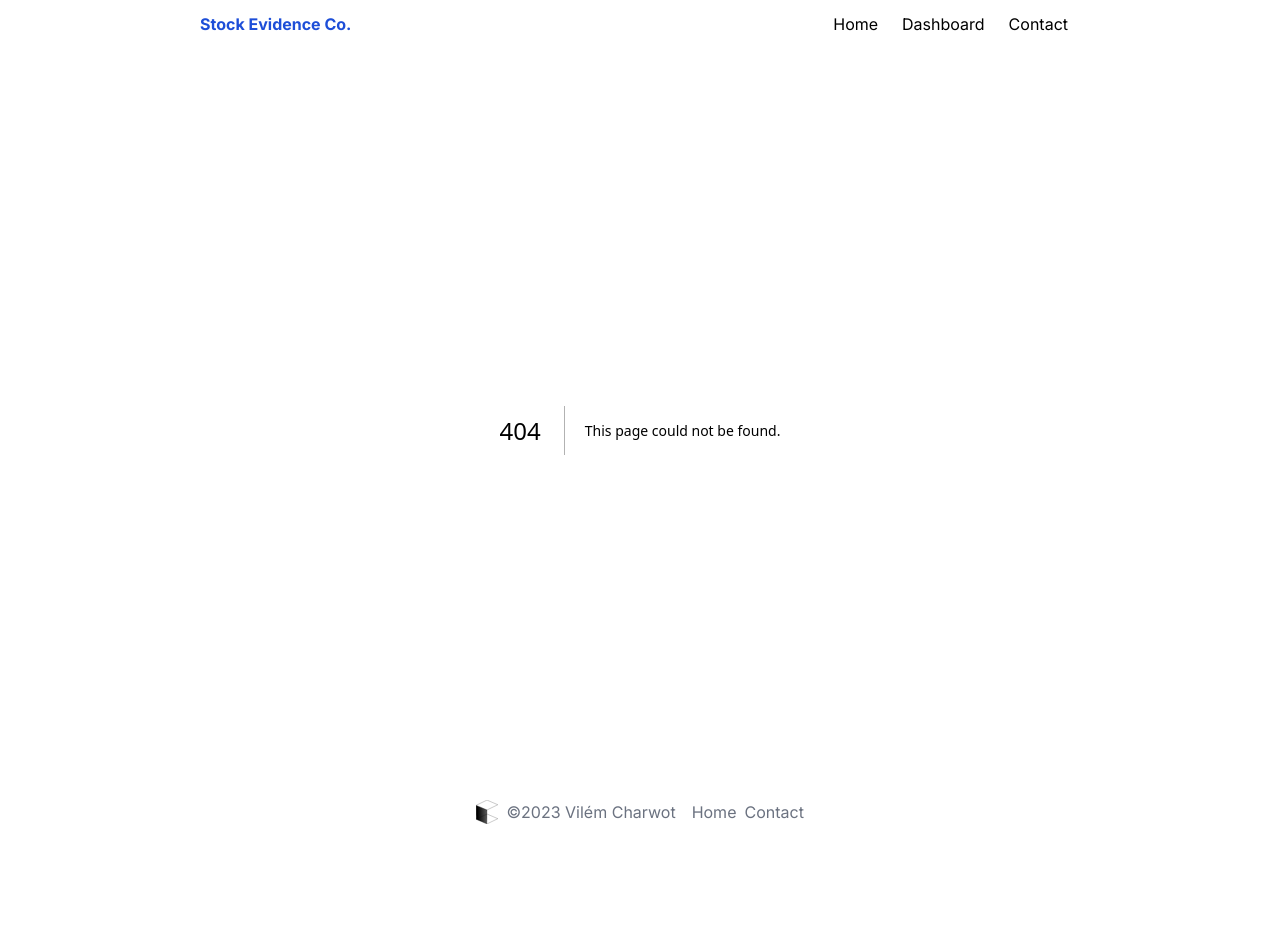
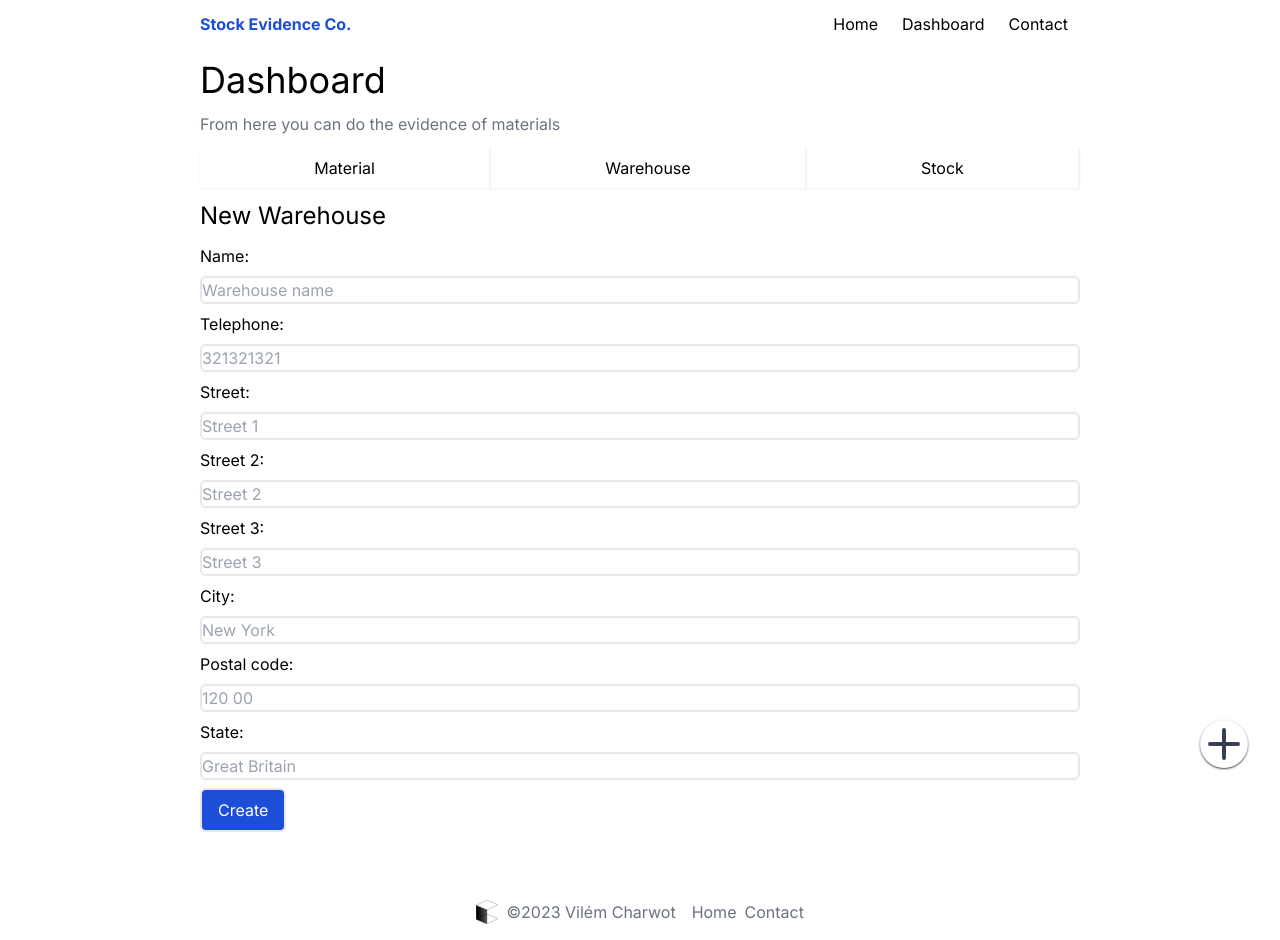
Before and after one commit to MrLogEN/4iz268-js-app, a Next.js app in the folder 4iz268-stock-evidence/: page /dashboard/new/warehouse in a window 1280 px wide. Before the commit this address had no page. Before the commit the page ends 840 px from the top, so only its background shows below. Built offline with nearby package versions, Linux system fonts and the light colour scheme.

Commit message:
Create warehouse is working properly

```diff
--- /dev/null
+++ b/4iz268-stock-evidence/src/app/dashboard/edit/warehouse/loading.js
@@ -0,0 +1,5 @@
+export default function WarehouseEditLoading(){
+    return(
+        <p className='text-2xl'>Loading warehouse...</p>
+    )
+}
--- a/4iz268-stock-evidence/src/app/dashboard/new/material/layout.js
+++ b/4iz268-stock-evidence/src/app/dashboard/new/material/layout.js
@@ -6,7 +6,7 @@ export const metadata = {
 export default function NewMaterialLayout({children}){
     return(
         <>
-            <h3 className='font-bold'>New Material</h3>
+            <h2 className='text-2xl'>New Material</h2>
             {children}
         </>
     )
--- /dev/null
+++ b/4iz268-stock-evidence/src/app/dashboard/new/warehouse/layout.js
@@ -0,0 +1,11 @@
+export const metadata = {
+    title: 'Stock Evidence - New Warehouse'
+}
+export default function NewWarehouseLayout({children}){
+    return(
+        <>
+            <h2 className='text-2xl'>New Warehouse</h2>
+            {children}
+        </>
+    )
+}
--- /dev/null
+++ b/4iz268-stock-evidence/src/app/dashboard/new/warehouse/page.js
@@ -0,0 +1,63 @@
+'use client'
+import {useFormState, useFormStatus} from "react-dom";
+import {CreateNewWarehouse} from "@/app/lib/CreateNewWarehouse";
+
+
+const initialState = {
+    message: null
+}
+function SubmitButton(){
+    const {pending} = useFormStatus();
+    return(
+        <button type='submit' className='border-2 px-4 py-2 rounded-md bg-blue-700 text-white' aria-disabled={pending}>Create</button>
+    )
+}
+export default function NewWarehousePage(){
+
+    const [state, formAction] = useFormState(CreateNewWarehouse, initialState)
+
+    return(
+        <form className='flex flex-col gap-2' action={formAction}>
+
+            <label htmlFor='nameWrhs'>Name: </label>
+            <input id='nameWrhs' alt='warehouse name' name='nameWrhs' className='border-2 rounded-md' type='text'
+                   placeholder={'Warehouse name'} maxLength={50} required></input>
+
+            <label htmlFor='telWrhs'>Telephone: </label>
+            <input id='telWrhs' alt='Telephone number' name='telWrhs' className='border-2 rounded-md' type='text'
+                   placeholder={'321321321'} maxLength={16} required></input>
+
+            <label htmlFor='strtWrhs'>Street: </label>
+            <input id='strtWrhs' alt='Street' name='strtWrhs' className='border-2 rounded-md'
+                   type='text' placeholder={'Street 1'} maxLength={250} required></input>
+
+            <label htmlFor='strt2Wrhs'>Street 2: </label>
+            <input id='strt2Wrhs' alt='Street' name='strt2Wrhs' className='border-2 rounded-md'
+                   type='text' placeholder={'Street 2'} maxLength={250}></input>
+
+            <label htmlFor='strt3Wrhs'>Street 3: </label>
+            <input id='strt3Wrhs' alt='Street 3' name='strt3Wrhs' className='border-2 rounded-md'
+                   type='text' placeholder={'Street 3'} maxLength={250}></input>
+
+            <label htmlFor='cityWrhs'>City: </label>
+            <input id='cityWrhs' alt='City' name='cityWrhs' className='border-2 rounded-md'
+                   type='text' placeholder={'New York'} maxLength={250} required></input>
+
+            <label htmlFor='postWrhs'>Postal code: </label>
+            <input id='postWrhs' alt='Postal code' name='postWrhs' className='border-2 rounded-md'
+                   type='text' placeholder={'120 00'} maxLength={20} required></input>
+
+            <label htmlFor='stateWrhs'>State: </label>
+            <input id='stateWrhs' alt='State' name='stateWrhs' className='border-2 rounded-md'
+                   type='text' placeholder={'Great Britain'} maxLength={50} required></input>
+
+            <div>
+                {/*<button type='submit' className='border-2 px-4 py-2 rounded-md bg-blue-700 text-white'>Create</button>*/}
+                <SubmitButton></SubmitButton>
+            </div>
+            <p aria-live='polite' role='status' className={state?.style}>
+                {state?.message}
+            </p>
+        </form>
+    )
+}
--- a/4iz268-stock-evidence/src/app/layout.js
+++ b/4iz268-stock-evidence/src/app/layout.js
@@ -23,7 +23,7 @@ export default function RootLayout({ children }) {
     <html lang="en">
     <body className={inter.className + ' bg-white flex flex-col items-center justify-top'}>
     <div className='flex flex-col items-stretch'>
-        <div className='flex flex-col max-w-4xl justify-top gap-3 self-center w-lvw h-lvh  px-2'>
+        <div className='flex flex-col max-w-4xl justify-top gap-3 self-center w-lvw  px-2'>
             <div className='flex flex-row self-stretch gap-8 p-0 justify-between'>
                 <p className='text-blue-700 self-start font-bold p-3 pl-0'><a href={'/'}>Stock Evidence Co.</a></p>
                 <nav className='flex flex-row self-end'>
@@ -34,7 +34,7 @@ export default function RootLayout({ children }) {
             </div>
             {children}
         </div>
-        <footer className='flex self-stretch flex-row pb-4 justify-center text-gray-500 gap-2'>
+        <footer className='flex self-stretch flex-row pb-4 pt-12 justify-center text-gray-500 gap-2'>
             <div className='flex flex-row pr-2 gap-2'>
                 <img src={'/images/evidenceLogo.svg'} className='h-6' alt='Stock Evidence Co. logo'></img>
                 <p>&#0169;2023 Vilém Charwot</p>
--- /dev/null
+++ b/4iz268-stock-evidence/src/app/lib/CreateNewWarehouse.js
@@ -0,0 +1,40 @@
+'use server'
+export async function CreateNewWarehouse(currentState, formData){
+    if (!formData){
+        return {message:"Failed to create warehouse.", style:'text-red-700'}
+    }
+
+    const newWarehouse = {
+        IdWrhs: 'placehodler',
+        NameWrhs: formData.get('nameWrhs'),
+        TelWrhs: formData.get('telWrhs'),
+        StrtWrhs: formData.get('strtWrhs'),
+        Strt2Wrhs: formData.get('strt2Wrhs'),
+        Strt3Wrhs: formData.get('strt3Wrhs'),
+        CityWrhs: formData.get('cityWrhs'),
+        PostWrhs: formData.get('postWrhs'),
+        StateWrhs: formData.get('stateWrhs'),
+    }
+    try {
+        const data = JSON.stringify(newWarehouse);
+
+        const envVar = process.env.STOCK_API_ROUTE;
+        const url = `${envVar}/api/warehouse`;
+
+        const response = await fetch(url, {
+            method: "POST",
+            headers:{
+                "Content-Type": "application/json; charset=utf-8"
+            },
+            body: data
+        })
+        if (response.ok){
+            return {message: 'Warehouse created successfully', style:'text-green-700'}
+        }
+        return {message:`${response.status} Failed to create warehouse.`, style:'text-red-700'}
+
+    }
+    catch (ex){
+        return {message:"Failed to create warehouse.", style:'text-red-700'}
+    }
+}
```
